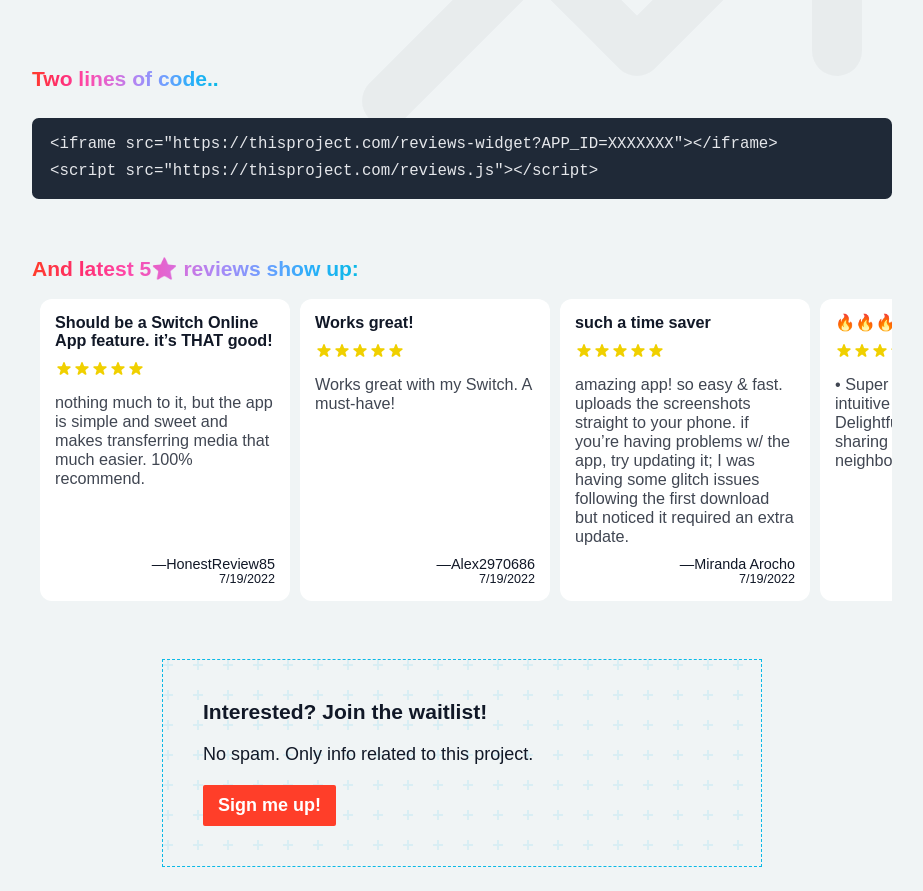
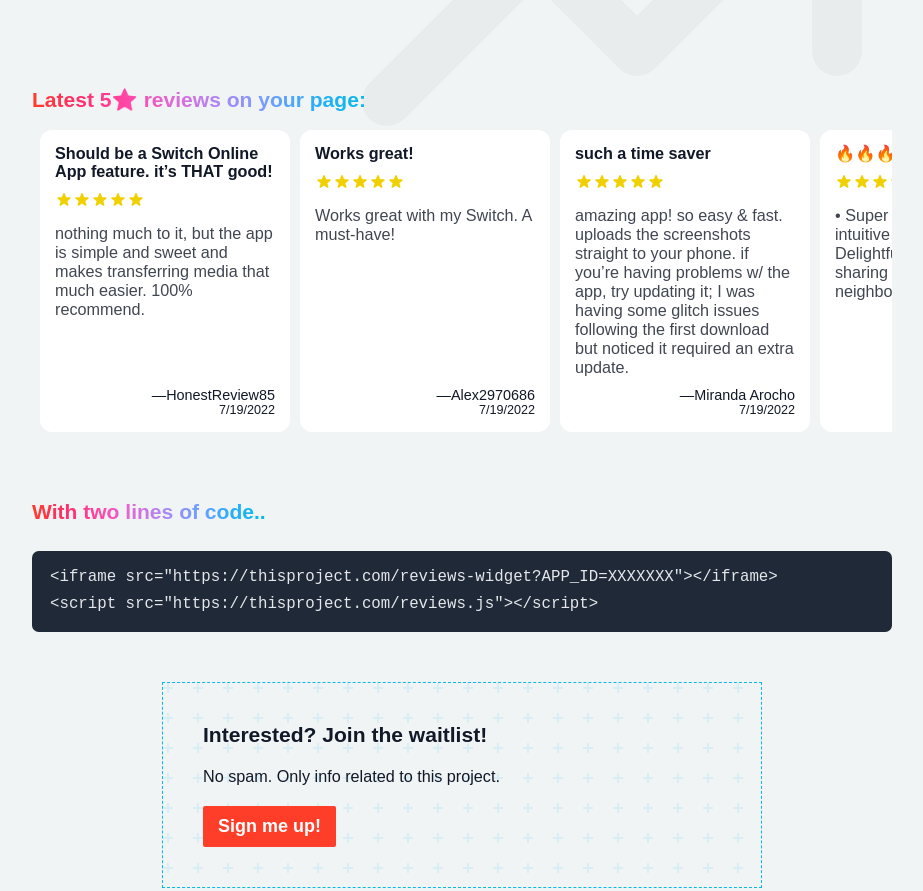
Before and after one commit to nemecek-filip/landing-page-reviews, a plain HTML site: page index.html in a window 1280 px wide. Shown: the part 244-1135 px from the top of the page, without its empty margins (178-1101 px from the left). Drawn offline with Linux system fonts and the light colour scheme.

Commit message:
UI changes - reviews first, code second, more bottom padding. Thanks Jordi!

```diff
--- a/index.html
+++ b/index.html
@@ -39,22 +39,24 @@
 
     <p class="lead-text"></p>
 
-    <h3 class="gradient-text" style="margin-bottom: 0">Two lines of code..</h3>
-    <pre><code>&lt;iframe src=&quot;https://thisproject.com/reviews-widget?APP_ID=XXXXXXX&quot;&gt;&lt;/iframe&gt;<br>&lt;script src=&quot;https://thisproject.com/reviews.js&quot;&gt;&lt;/script&gt;</code></pre>
-
-
-    <h3 class="gradient-text" style="margin-bottom: 10px; margin-top: 30px">And latest 5⭐️ reviews show up:</h3>
+    <h3 class="gradient-text" style="margin-bottom: 10px; margin-top: 20px">Latest 5⭐️ reviews on your page:</h3>
     <section>
         <div id="reviewsContainer">
 
         </div>
     </section>
 
+    <h3 class="gradient-text" style="margin-bottom: 0; margin-top: 30px">With two lines of code..</h3>
+    <pre><code>&lt;iframe src=&quot;https://thisproject.com/reviews-widget?APP_ID=XXXXXXX&quot;&gt;&lt;/iframe&gt;<br>&lt;script src=&quot;https://thisproject.com/reviews.js&quot;&gt;&lt;/script&gt;</code></pre>
+
+
+
+
     <section class="cta-section">
         <div class="pattern-element pattern1 faint-pattern"></div>
 
         <h3>Interested? <span class="">Join the waitlist!</span></h3>
-        <p>No spam. Only info related to this project.</p>
+        <p style="font-size: 0.9rem">No spam. Only info related to this project.</p>
 
         <a class="cta-button" href="https://forms.gle/9eLDyPNsWQzpf19w6" target="_blank">Sign me up!</a>
     </section>
--- a/styles.css
+++ b/styles.css
@@ -78,6 +78,7 @@ code {
     position: relative;
     padding-left: 20px;
     padding-right: 20px;
+    padding-bottom: 60px;
 }
 
 .main-container > .watermark {
```
